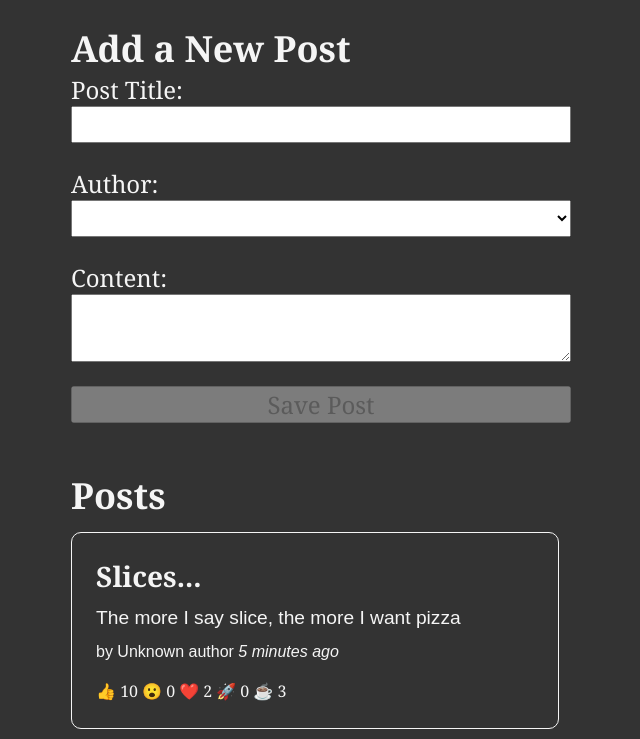
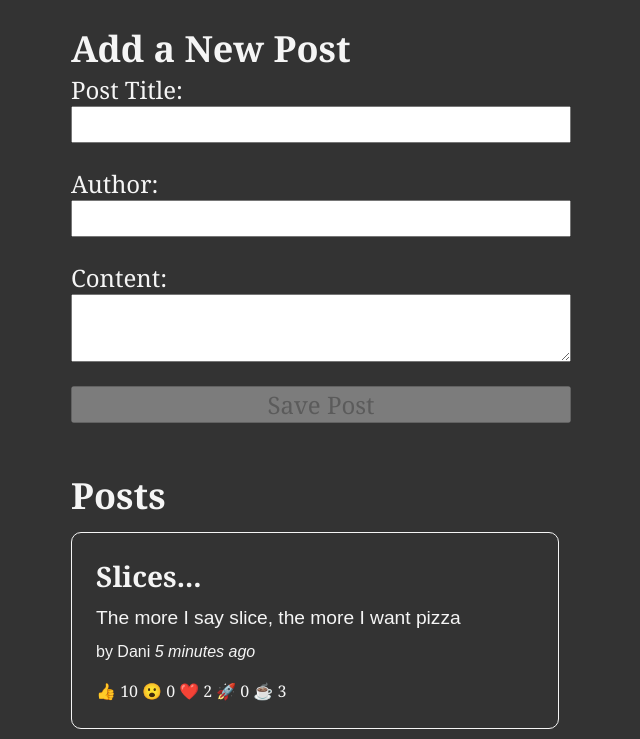
Before and after one commit to anastaok/react-redux-post-project, a React (Create React App) app: page / in a window 1280 px wide. Shown: the top 739 px of the page, without its empty margins (319-959 px from the left). Built offline with nearby package versions, Linux system fonts and the light colour scheme.

Commit message:
saving changes to the logic of adding the author of the post

```diff
--- a/src/features/posts/AddPostForm.js
+++ b/src/features/posts/AddPostForm.js
@@ -1,37 +1,29 @@
 import { useState } from "react";
-import { useDispatch, useSelector } from "react-redux";
+import { useDispatch } from "react-redux";
 
 import { postAdded } from "./postsSlice";
-import { selectAllUsers } from "../users/usersSlise";
 
 const AddPostForm = () => {
   const dispatch = useDispatch();
 
   const [title, setTitle] = useState("");
   const [content, setContent] = useState("");
-  const [userId, setUserId] = useState("");
-
-  const users = useSelector(selectAllUsers);
+  const [userName, setUserName] = useState("");
 
   const onTitleChanged = (e) => setTitle(e.target.value);
   const onContentChanged = (e) => setContent(e.target.value);
-  const onAuthorChanged = (e) => setUserId(e.target.value);
+  const onAuthorChanged = (e) => setUserName(e.target.value);
 
   const onSavePostClicked = () => {
-    if (title && content) {
-      dispatch(postAdded(title, content, userId));
+    if (title && content && userName) {
+      dispatch(postAdded(title, content, userName));
       setTitle("");
       setContent("");
+      setUserName("");
     }
   };
 
-  const canSave = !!title && !!userId && !!content;
-
-  const usersOptions = users.map((user) => (
-    <option key={user.id} value={user.id}>
-      {user.name}
-    </option>
-  ));
+  const canSave = !!title && !!userName && !!content;
 
   return (
     <section>
@@ -46,10 +38,13 @@ const AddPostForm = () => {
           onChange={onTitleChanged}
         />
         <label htmlFor="postAuthor">Author:</label>
-        <select id="postAuthor" value={userId} onChange={onAuthorChanged}>
-          <option value=""></option>
-          {usersOptions}
-        </select>
+        <input
+          type="text"
+          id="postAuthor"
+          name="postAuthor"
+          value={userName}
+          onChange={onAuthorChanged}
+        />
 
         <label htmlFor="postContent">Content:</label>
         <textarea
--- a/src/features/posts/PostsList.js
+++ b/src/features/posts/PostsList.js
@@ -1,6 +1,5 @@
 import { useSelector } from "react-redux";
 import { selectAllPosts } from "./postsSlice";
-import PostAuthor from "./PostAuthor";
 import TimeAgo from "./TimeAgo";
 import ReactionButtons from "./ReactionButtons";
 
@@ -16,7 +15,7 @@ const PostsList = () => {
       <h3>{post.title}</h3>
       <p>{post.content.substring(0, 100)}</p>
       <p className="postCredit">
-        <PostAuthor userId={post.userId} />
+        <span>by {post.userName}</span>
         <TimeAgo timestamp={post.date} />
       </p>
       <ReactionButtons post={post} />
--- a/src/features/posts/postsSlice.js
+++ b/src/features/posts/postsSlice.js
@@ -6,6 +6,7 @@ const initialState = [
     id: "1",
     title: "Learning Redux Toolkit",
     content: "I've heard good things",
+    userName: "Mike",
     date: sub(new Date(), { minutes: 10 }).toISOString(),
     reactions: {
       thumbsUp: 3,
@@ -19,6 +20,7 @@ const initialState = [
     id: "2",
     title: "Slices...",
     content: "The more I say slice, the more I want pizza",
+    userName: "Dani",
     date: sub(new Date(), { minutes: 5 }).toISOString(),
     reactions: {
       thumbsUp: 10,
@@ -38,14 +40,14 @@ const postsSlice = createSlice({
       reducer(state, action) {
         state.push(action.payload);
       },
-      prepare(title, content, userId) {
+      prepare(title, content, userName) {
         return {
           payload: {
             id: nanoid(),
             title,
             content,
+            userName,
             date: new Date().toISOString(),
-            userId,
             reactions: {
               thumbsUp: 0,
               wow: 0,
```
